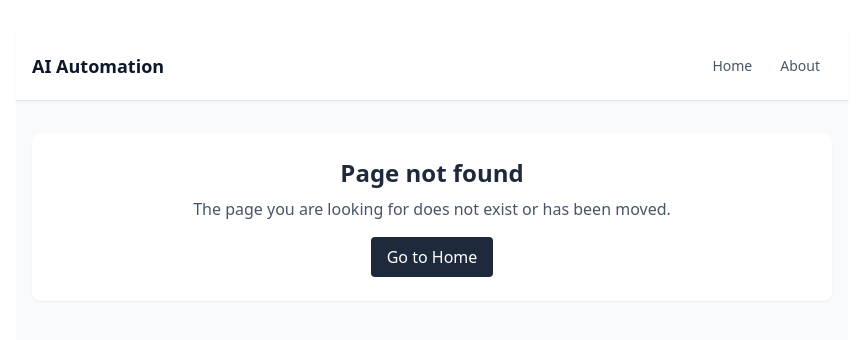
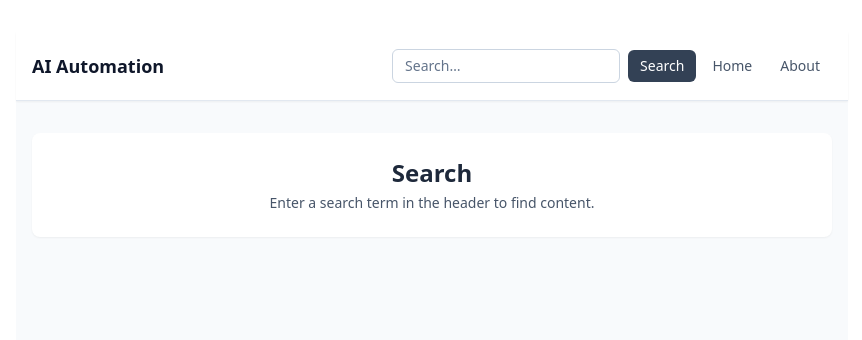
Before and after one commit to igorishchenko/ai-automation-testing, a React (Vite) app: page /search in a window 1280 px wide. Before the commit this address had no page. Shown: the top 340 px of the page, without its empty margins (208-1070 px from the left). Built offline with nearby package versions, Linux system fonts and the light colour scheme.

Commit message:
SCRUM-5: Implement Global Search Feature

```diff
--- a/src/App.tsx
+++ b/src/App.tsx
@@ -4,6 +4,7 @@ import Home from './pages/Home'
 import About from './pages/About'
 import NotFound from './pages/NotFound'
 import Profile from './pages/Profile'
+import Search from './pages/Search'
 
 function AppLayout() {
   return (
@@ -22,6 +23,7 @@ export default function App() {
       <Route path="/" element={<AppLayout />}>
         <Route index element={<Home />} />
         <Route path="about" element={<About />} />
+        <Route path="search" element={<Search />} />
         <Route path="profile/:id" element={<Profile />} />
         <Route path="*" element={<NotFound />} />
       </Route>
--- a/src/components/Header.tsx
+++ b/src/components/Header.tsx
@@ -1,5 +1,5 @@
 import { useState, useCallback, useEffect } from 'react'
-import { NavLink, useLocation } from 'react-router-dom'
+import { NavLink, useLocation, useNavigate } from 'react-router-dom'
 
 const APP_NAME = 'AI Automation'
 
@@ -10,7 +10,9 @@ const navItems = [
 
 export function Header() {
   const [mobileMenuOpen, setMobileMenuOpen] = useState(false)
+  const [searchQuery, setSearchQuery] = useState('')
   const location = useLocation()
+  const navigate = useNavigate()
 
   const getAriaCurrent = useCallback(
     (to: string, end: boolean) => {
@@ -18,6 +20,18 @@ export function Header() {
       return location.pathname === to ? 'page' : undefined
     },
     [location.pathname]
+  )
+
+  const handleSearchSubmit = useCallback(
+    (e: React.FormEvent<HTMLFormElement>) => {
+      e.preventDefault()
+      const trimmed = searchQuery.trim()
+      if (trimmed) {
+        navigate(`/search?q=${encodeURIComponent(trimmed)}`)
+        setMobileMenuOpen(false)
+      }
+    },
+    [searchQuery, navigate]
   )
 
   useEffect(() => {
@@ -82,6 +96,31 @@ export function Header() {
           }`}
           aria-label="Main navigation"
         >
+          <form
+            role="search"
+            className="flex items-center gap-2 py-2 md:py-0"
+            onSubmit={handleSearchSubmit}
+          >
+            <label htmlFor="global-search" className="sr-only">
+              Search content
+            </label>
+            <input
+              id="global-search"
+              type="search"
+              placeholder="Search…"
+              value={searchQuery}
+              onChange={(e) => setSearchQuery(e.target.value)}
+              className="rounded-md border border-slate-300 px-3 py-1.5 text-sm text-slate-800 placeholder:text-slate-500 focus:border-slate-500 focus:outline-none focus:ring-1 focus:ring-slate-500"
+              autoComplete="off"
+            />
+            <button
+              type="submit"
+              className="rounded-md bg-slate-700 px-3 py-1.5 text-sm font-medium text-white transition-colors hover:bg-slate-600 focus:outline-none focus:ring-2 focus:ring-slate-500 focus:ring-offset-2"
+              aria-label="Submit search"
+            >
+              Search
+            </button>
+          </form>
           {navItems.map(({ to, label, end }) => (
             <NavLink
               key={to}
--- /dev/null
+++ b/src/pages/Search.tsx
@@ -0,0 +1,89 @@
+import { useSearchParams, Link } from 'react-router-dom'
+import { useMemo } from 'react'
+
+/** Mock searchable items; replace with real data source later. */
+const MOCK_ITEMS: { id: string; title: string; description: string; path: string }[] = [
+  { id: '1', title: 'Home', description: 'Welcome and main landing page.', path: '/' },
+  { id: '2', title: 'About', description: 'About this app and tech stack.', path: '/about' },
+  {
+    id: '3',
+    title: 'Profile',
+    description: 'User profile pages with dynamic IDs.',
+    path: '/profile/1',
+  },
+  {
+    id: '4',
+    title: 'AI Automation',
+    description: 'Overview of AI automation testing features.',
+    path: '/',
+  },
+  {
+    id: '5',
+    title: 'Search',
+    description: 'Global search across the application.',
+    path: '/search',
+  },
+]
+
+function filterItems(items: typeof MOCK_ITEMS, query: string): typeof MOCK_ITEMS {
+  const lower = query.trim().toLowerCase()
+  if (!lower) return []
+  return items.filter(
+    (item) =>
+      item.title.toLowerCase().includes(lower) || item.description.toLowerCase().includes(lower)
+  )
+}
+
+export default function Search() {
+  const [searchParams] = useSearchParams()
+  const query = searchParams.get('q') ?? ''
+
+  const results = useMemo(() => filterItems(MOCK_ITEMS, query), [query])
+  const hasResults = results.length > 0
+
+  return (
+    <div className="rounded-lg bg-white p-6 shadow-sm">
+      <h1 className="text-2xl font-semibold text-slate-800">Search</h1>
+
+      {query ? (
+        <p className="mt-1 text-sm text-slate-600" aria-live="polite">
+          {hasResults
+            ? `${results.length} result${results.length === 1 ? '' : 's'} for “${query}”`
+            : `No results for “${query}”`}
+        </p>
+      ) : (
+        <p className="mt-1 text-sm text-slate-600">
+          Enter a search term in the header to find content.
+        </p>
+      )}
+
+      {hasResults ? (
+        <ul className="mt-4 list-none space-y-3 p-0" role="list" aria-label="Search results">
+          {results.map((item) => (
+            <li key={item.id}>
+              <Link
+                to={item.path}
+                className="block rounded-md border border-slate-200 p-3 transition-colors hover:border-slate-300 hover:bg-slate-50 focus:outline-none focus:ring-2 focus:ring-slate-500 focus:ring-offset-2"
+              >
+                <span className="font-medium text-slate-900">{item.title}</span>
+                <p className="mt-1 text-sm text-slate-600">{item.description}</p>
+              </Link>
+            </li>
+          ))}
+        </ul>
+      ) : null}
+
+      {query && !hasResults ? (
+        <div
+          className="mt-6 rounded-md border border-slate-200 bg-slate-50 p-6 text-center"
+          role="status"
+        >
+          <p className="font-medium text-slate-700">No results found</p>
+          <p className="mt-1 text-sm text-slate-600">
+            Try a different search term or check the spelling.
+          </p>
+        </div>
+      ) : null}
+    </div>
+  )
+}
```
Also changed, not shown: 1 other file (tests, documents, lock files or other folders).
